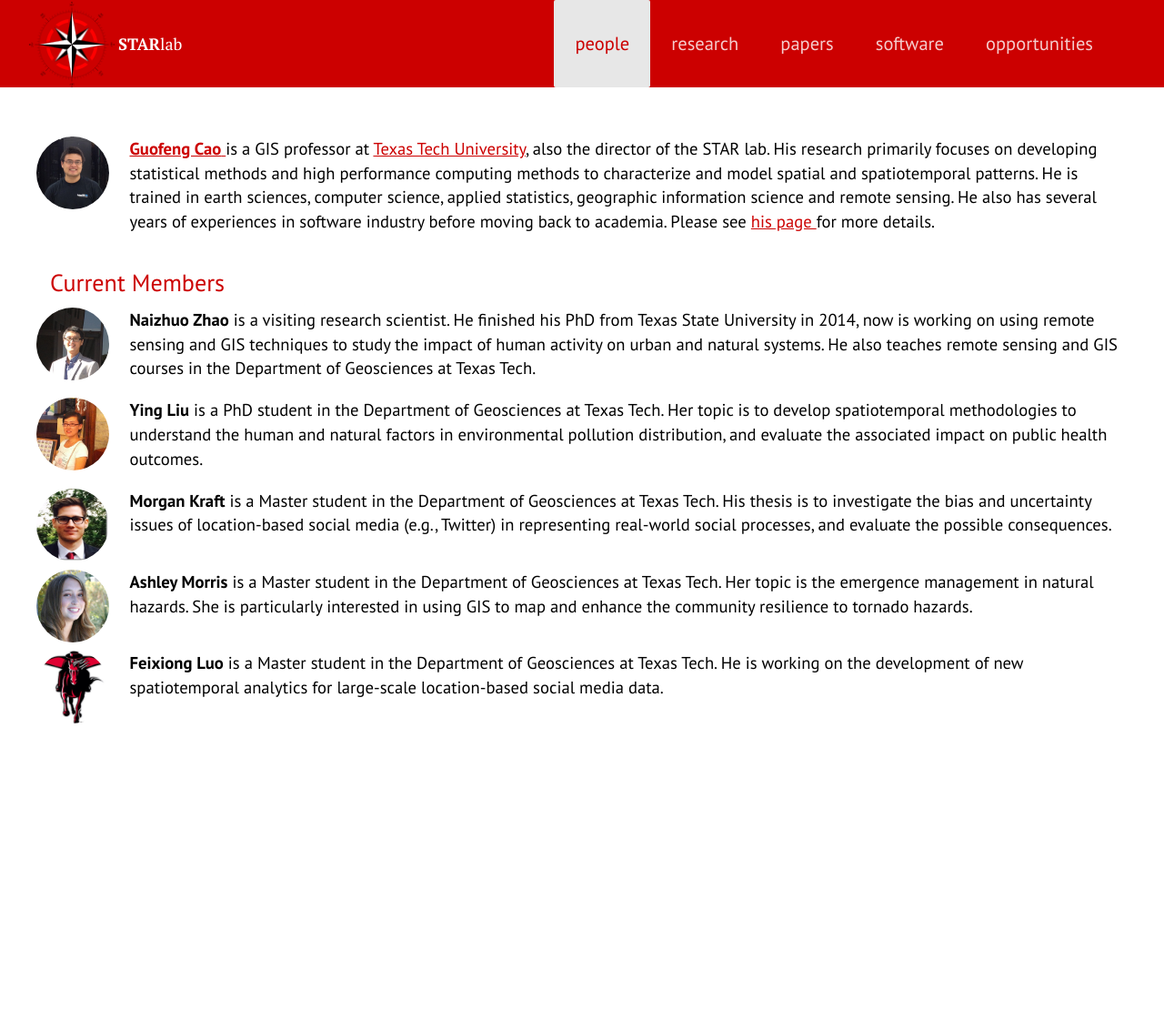
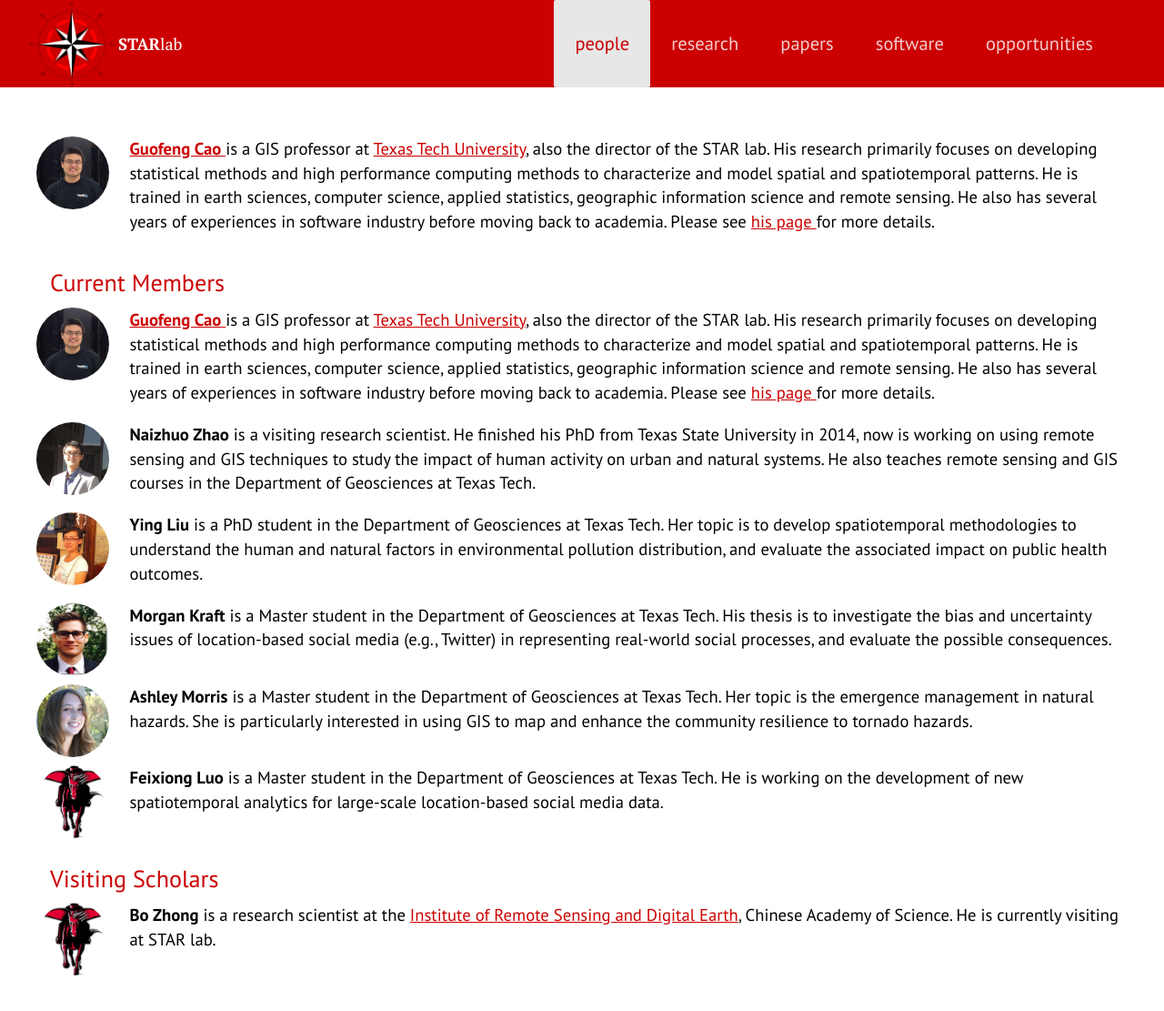
Before and after one commit to thestarlab/thestarlab.github.io, a Jekyll site: the page built from people.md, in a window 1280 px wide and 1131 px high. Shown: the top 1111 px of the window at 91% size. Built offline with Jekyll 4.4.1, drawn with Linux system fonts in a browser that asks for light colours; nearby versions of some CDN libraries; some web fonts are replaced; a script that is not in the unit is left out.

Commit message:
update news

```diff
--- a/_config.yml
+++ b/_config.yml
@@ -13,5 +13,5 @@
 title: The STAR Lab
 subtitle: Spatiotemporal Pattern Analysis & Research
 author: Guofeng Cao
-production_url: http://www.gis.ttu.edu
+production_url: http://www.spatial.ttu.edu
 url:
--- a/_data/people.yml
+++ b/_data/people.yml
@@ -14,6 +14,7 @@
 
 - name: Naizhuo Zhao
   current: yes
+  role: postdoc
   id: naizhuo
   mugshot: naizhuo.png
   blurb: is a visiting research scientist. He finished his PhD from Texas
@@ -23,6 +24,7 @@
           courses in the Department of Geosciences at Texas Tech.
 
 - name: Ying Liu
+  role: student
   current: yes
   id: ying
   mugshot: ying.png
@@ -33,6 +35,7 @@
           public health outcomes.
 
 - name: Morgan Kraft
+  role: student
   current: yes
   id: morgan
   mugshot: morgan.jpg
@@ -43,6 +46,7 @@
           possible consequences.
 
 - name: Ashley Morris
+  role: student
   current: yes
   id: ashley
   mugshot: ashley.jpg
@@ -52,9 +56,19 @@
           the community resilience to tornado hazards.
 
 - name: Feixiong Luo
+  role: student
   current: yes
   id: feixiong
   mugshot: tt.jpg
   blurb: is a Master student in the Department of Geosciences at Texas
           Tech. He is working on the development of new spatiotemporal
           analytics for large-scale location-based social media data.
+
+- name: Bo Zhong
+  role: visiting
+  current: yes
+  id: zhong
+  mugshot: tt.jpg
+  blurb: is a research scientist at the [Institute of Remote Sensing and
+          Digital Earth](http://english.ceode.cas.cn/), Chinese Academy of
+          Science. He is currently visiting at STAR lab.
--- a/_includes/nav.html
+++ b/_includes/nav.html
@@ -8,7 +8,7 @@
         <span class="icon-bar"></span>
         <span class="icon-bar"></span>
       </button>
-      <a class="navbar-brand" href="{{site.url}}">
+      <a class="navbar-brand" href="{{site.url}}/">
 	      <img src="{{site.url}}/resources/logo.png" alt="" /><strong>STAR</strong>lab
       </a>
     </div>
--- a/people.md
+++ b/people.md
@@ -16,7 +16,16 @@
 
 <div class="row">
 
-{% for p in site.data.people %}{% if p.current %}
+{% for p in site.data.people %}{% if p.role != 'visiting' %}
+{% include people.html %}{% endif %}
+{% endfor %}
+</div>
+
+# Visiting Scholars
+
+<div class="row">
+
+{% for p in site.data.people %}{% if p.role =='visiting' %}
 {% include people.html %}{% endif %}
 {% endfor %}
 
```
Also changed, not shown: _posts/2016-01-30-zhong.md (added, +9 -0 lines), _posts/2016-02-01-wang.md (added, +11 -0 lines), guofeng.md (+4 -6 lines).
